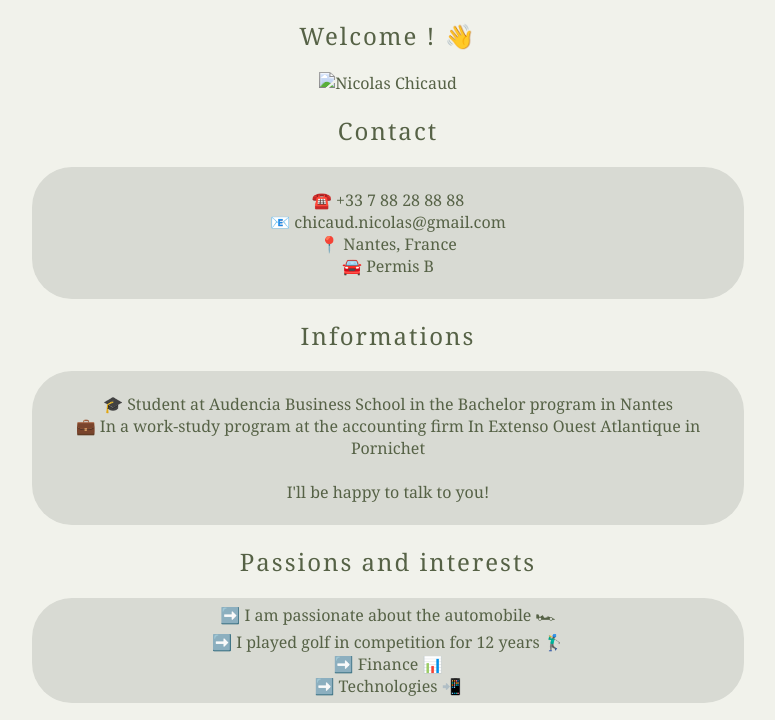
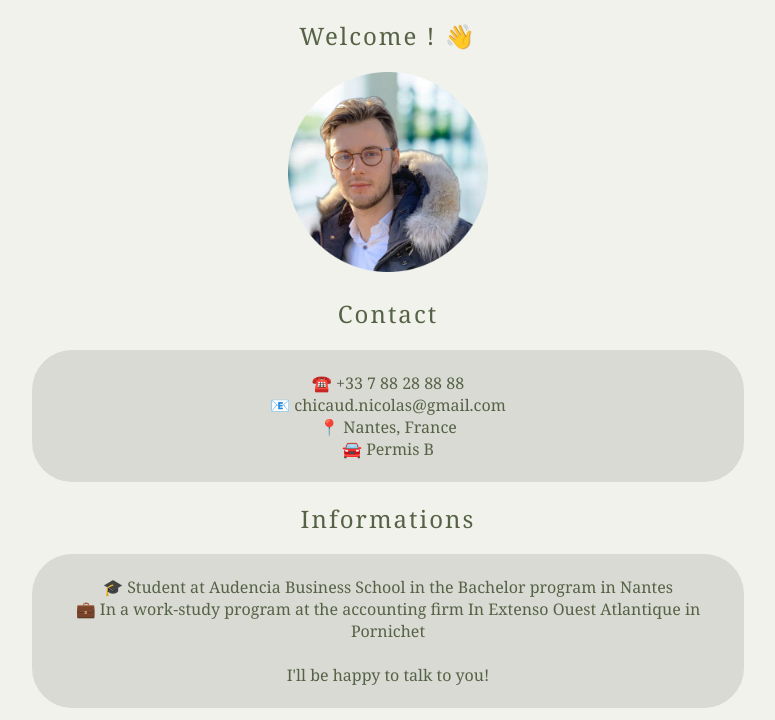
Before and after one commit to nicolas-chicaud/my-profile, a plain HTML site: page index.html in a window 1280 px wide. Shown: the part 67-787 px from the top of the page, without its empty margins (252-1027 px from the left). Drawn offline with Linux system fonts and the light colour scheme.

Commit message:
Add files via upload

```diff
--- a/index.html
+++ b/index.html
@@ -15,7 +15,7 @@
 
         <h1>Nicolas's profile</h1>
         <h2>Welcome ! 👋</h2>
-        <img src="images/profile-pic.png" alt="Nicolas Chicaud" width="200" height="200">
+        <img src="images/profile.png" alt="Nicolas Chicaud" width="200" height="200">
 
         <h2>Contact</h2>
         <div class="card">
```
